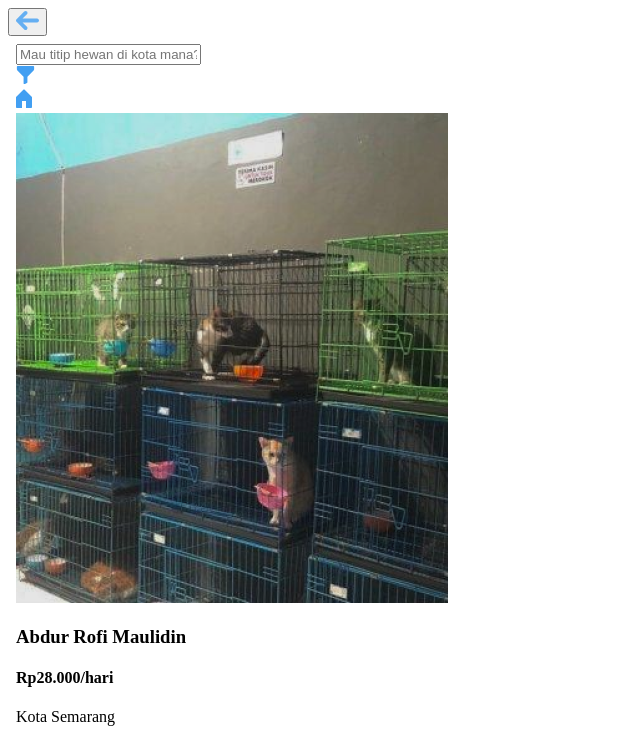
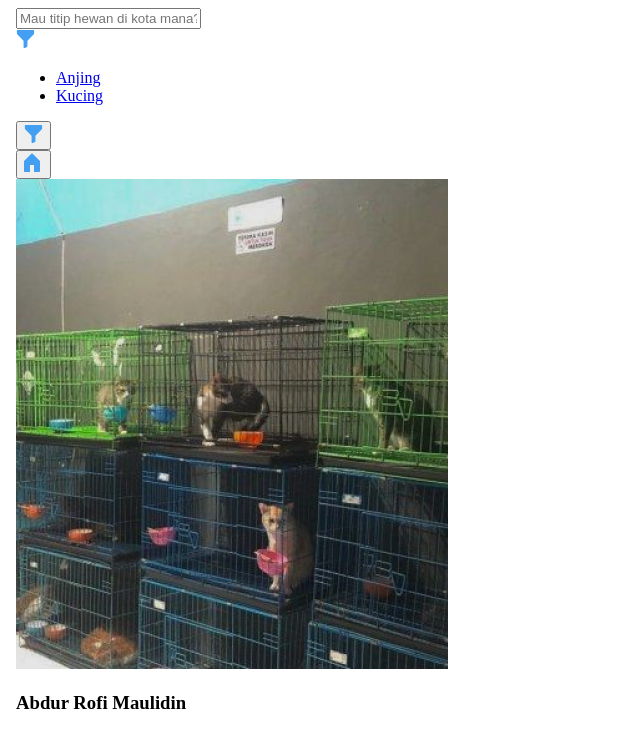
Before and after one commit to lintangpratama/petspace, a Next.js app: page /space in a window 1280 px wide. Shown: the top 735 px of the page, without its empty margins (0-640 px from the left). Built offline with nearby package versions, Linux system fonts and the light colour scheme.

Commit message:
adding dropdown filter

```diff
--- a/components/Search.js
+++ b/components/Search.js
@@ -1,6 +1,6 @@
 export default function Search(props) {
   return (
-    <div className="flex flex-col w-full mr-2">
+    <div className="flex flex-col w-full mr-2 mt-3">
       <div class="w-full">
         <form action="/space" className={props.currentPage === 'home' ? 'bg-search-bg w-full px-4 py-3 rounded-md text-sm font-serif mt-7' : 'bg-search-bg w-full px-3 py-2 rounded-md text-sm font-serif pt-2'}>
           <input
--- a/pages/help/index.js
+++ b/pages/help/index.js
@@ -60,7 +60,8 @@ export default function Template() {
                     </p>
                   </div>
                 </button> */}
-                <div className="collapse border rounded-box border-base-300 collapse-arrow w-full mt-4">
+                <div className="pt-7"></div>
+                <div className="collapse border rounded-box border-base-300 collapse-arrow w-full mt-4 py-0">
                   <input type="checkbox" />
                   <div className="collapse-title font-medium">
                     Apa itu PetSpace?
--- a/pages/index.js
+++ b/pages/index.js
@@ -169,10 +169,10 @@ export default function Account() {
                 </Swiper>
 
                 <div className="mt-10">
-                  <h1 className="font-normal text-blue-main font-sans text-base">
+                  <h1 className="font-semibold font-secondary text-blue-main text-base">
                     Space Terbaik Bulan Ini
                   </h1>
-                  <p className="text-xs font-serif text-gray-500">
+                  <p className="text-xs font-secondary text-gray-500">
                     lorem ipsum dolor sit amet
                   </p>
                 </div>
--- a/pages/space/index.js
+++ b/pages/space/index.js
@@ -1,5 +1,5 @@
 import Link from "next/link";
-import Head from "@/components/Back";
+import Head from "@/components/Head";
 import Bar from "@/components/Bar";
 import Search from "@/components/Search";
 
@@ -14,11 +14,11 @@ export default function Space() {
             <div className="flex flex-col">
               <div className="flex flex-col">
                 {/* Mulai ngoding di sini */}
-                <div className="flex bg-white fixed z-30 max-w-md w-full px-5 py-4 shadow">
+                <div className="flex bg-white fixed z-30 max-w-md w-full px-5 pt-8 pb-5 drop-shadow-bottom shadow-md">
                   <Search currentPage="space" />
                   <div className="flex">
-                    <Link href="/">
-                      <div className="mx-2 mt-2">
+                    <div class="dropdown dropdown-end">
+                      <div tabindex="0" class="m-1 btn">
                         <svg
                           width="19"
                           height="20"
@@ -32,9 +32,38 @@ export default function Space() {
                           />
                         </svg>
                       </div>
-                    </Link>
+                      <ul
+                        tabindex="0"
+                        class="p-2 shadow menu dropdown-content bg-base-100 rounded-box w-52"
+                      >
+                        <li>
+                          <Link href="/space?pet=anjing">Anjing</Link>
+                        </li>
+                        <li>
+                          <Link href="/space?pet=kucing">Kucing</Link>
+                        </li>
+                      </ul>
+                    </div>
+
+                    <div className="dropdown dropdown-end mt-1">
+                      <button className="mx-2 mt-1 dropdown-content">
+                        <svg
+                          width="19"
+                          height="20"
+                          viewBox="0 0 19 20"
+                          fill="none"
+                          xmlns="http://www.w3.org/2000/svg"
+                        >
+                          <path
+                            d="M10.8869 18.0341C11.2116 17.8735 11.4167 17.5453 11.4167 17.1862V12.0874C11.4167 11.836 11.5176 11.5949 11.6974 11.4171L17.5634 5.61468C17.9228 5.25921 18.125 4.77671 18.125 4.27335V1.82294C18.125 1.29873 17.6966 0.875 17.1667 0.875H1.83333C1.30338 0.875 0.875 1.29873 0.875 1.82294V4.27335C0.875 4.77671 1.07721 5.25921 1.43658 5.61468L7.30264 11.4171C7.48237 11.5949 7.58333 11.836 7.58333 12.0874V18.1342C7.58333 18.8389 8.33305 19.2972 8.97025 18.982L10.8869 18.0341Z"
+                            fill="#429FF2"
+                          />
+                        </svg>
+                      </button>
+                    </div>
+
                     <Link href="/">
-                      <div className="mt-2 mx-2">
+                      <button className="mx-2">
                         <svg
                           width="19"
                           height="20"
@@ -47,12 +76,12 @@ export default function Space() {
                             fill="#429FF2"
                           />
                         </svg>
-                      </div>
+                      </button>
                     </Link>
                   </div>
                 </div>
 
-                <div className="mt-20 mx-5">
+                <div className="mt-28 mx-5">
                   <div className="flex mt-5 shadow-md rounded-lg">
                     <img src="/img.png" className="w-1/3 rounded-l-lg"></img>
                     <div className="flex flex-col text-left mx-6 my-3 w-2/3 mt-5">
--- a/tailwind.config.js
+++ b/tailwind.config.js
@@ -54,4 +54,7 @@ module.exports = {
     extend: {},
   },
   plugins: [require("daisyui")],
+  daisyui: {
+    styled: false,
+  },
 };
```
Also changed, not shown: pages/space/request/1.js (added, +29 -0 lines).
